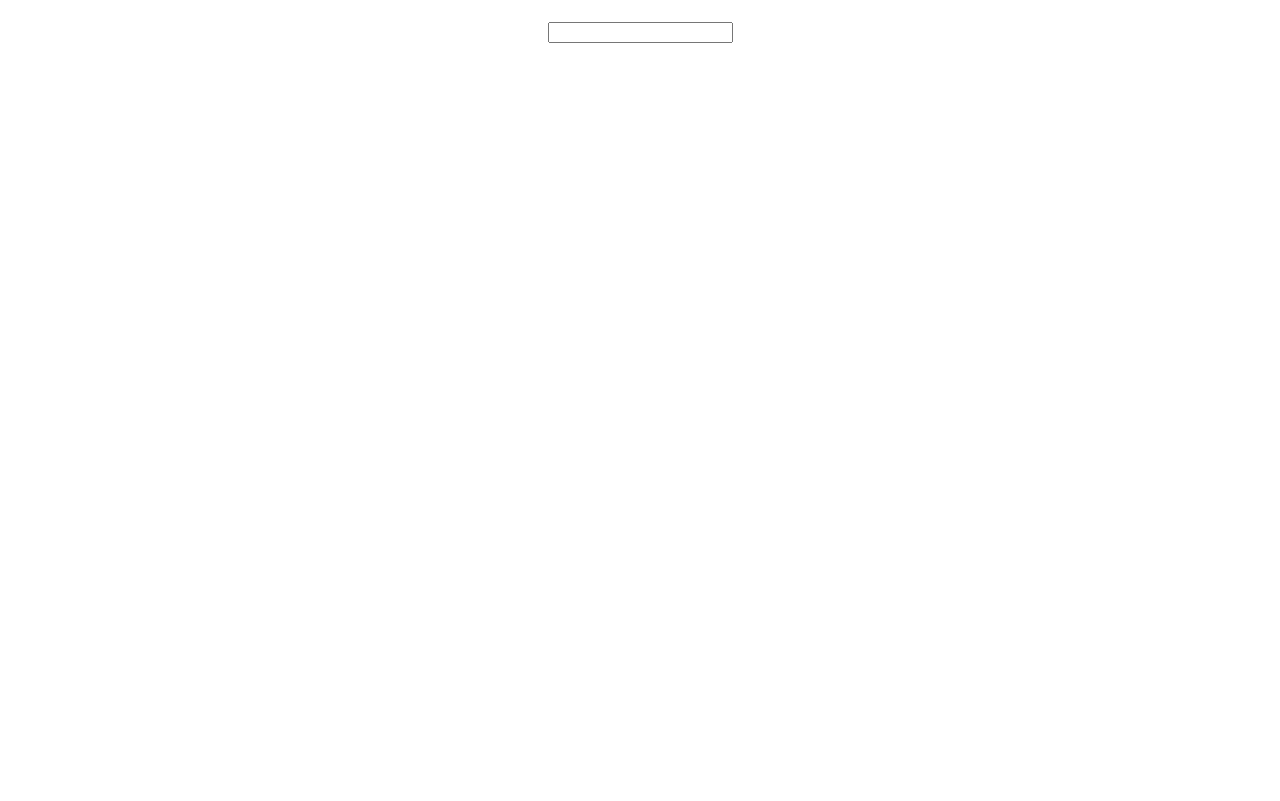
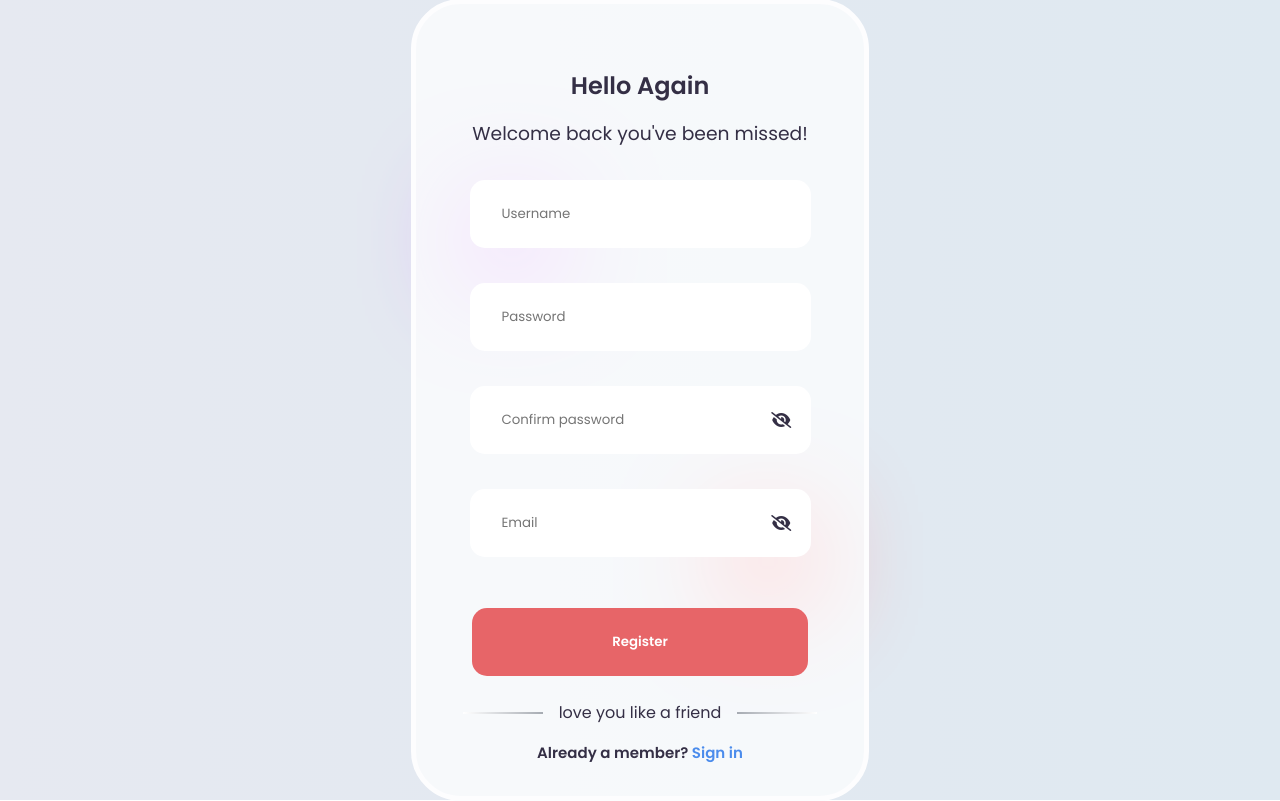
Before and after one commit to quoctrang-le/form, a React (Create React App) app: page / in a window 1280 px wide. Built offline with nearby package versions, Linux system fonts and the light colour scheme.

Commit message:
finish project

```diff
--- a/public/index.html
+++ b/public/index.html
@@ -24,7 +24,17 @@
       work correctly both with client-side routing and a non-root public URL.
       Learn how to configure a non-root public URL by running `npm run build`.
     -->
-    <title>React App</title>
+    <script
+      src="https://kit.fontawesome.com/38d735fc8b.js"
+      crossorigin="anonymous"
+    ></script>
+    <link rel="preconnect" href="https://fonts.googleapis.com" />
+    <link rel="preconnect" href="https://fonts.gstatic.com" crossorigin />
+    <link
+      href="https://fonts.googleapis.com/css2?family=Montserrat:wght@400;500;600;700;800&family=Poppins:wght@300;400;600&display=swap"
+      rel="stylesheet"
+    />
+    <title>Form</title>
   </head>
   <body>
     <noscript>You need to enable JavaScript to run this app.</noscript>
--- a/src/App.css
+++ /dev/null
@@ -1,38 +0,0 @@
-.App {
-  text-align: center;
-}
-
-.App-logo {
-  height: 40vmin;
-  pointer-events: none;
-}
-
-@media (prefers-reduced-motion: no-preference) {
-  .App-logo {
-    animation: App-logo-spin infinite 20s linear;
-  }
-}
-
-.App-header {
-  background-color: #282c34;
-  min-height: 100vh;
-  display: flex;
-  flex-direction: column;
-  align-items: center;
-  justify-content: center;
-  font-size: calc(10px + 2vmin);
-  color: white;
-}
-
-.App-link {
-  color: #61dafb;
-}
-
-@keyframes App-logo-spin {
-  from {
-    transform: rotate(0deg);
-  }
-  to {
-    transform: rotate(360deg);
-  }
-}
--- a/src/App.js
+++ b/src/App.js
@@ -1,15 +1,149 @@
-import logo from "./logo.svg";
+import React from "react";
 import { useState } from "react";
-import "./App.css";
+const App = () => {
+  const [username, setUsername] = useState("");
+  const [password, setPassword] = useState("");
+  const [confirmPassword, setConfirmPassword] = useState("");
+  const [email, setEmail] = useState("");
+  const [iconPw, setIconPw] = useState(false);
+  const [iconPwCf, setIconPwCf] = useState(false);
 
-function App() {
-  const [text, setText] = useState("");
+  const handleSubmit = (e) => {
+    e.preventDefault();
+  };
+
+  const handleEmpty = (e) => {
+    if (!e.target.value) {
+      e.target.className = "current";
+      e.target.placeholder = "This field must be done!";
+    }
+    // password.match("/^(?=.*d)(?=.*[a-z])(?=.*[A-Z])[0-9a-zA-Z]{8,}$/")
+    //   ? setDisplay(false)
+    //   : setDisplay(true);
+  };
+
   return (
-    <div className="App">
-      <h1>{text}</h1>
-      <input onChange={(e) => setText(e.target.value)} />
-    </div>
+    <section className="container">
+      <div className="form__wrapper">
+        <div className="title">
+          <h1>Hello Again</h1>
+          <h3>Welcome back you've been missed!</h3>
+        </div>
+        <form onSubmit={(e) => handleSubmit(e)}>
+          <div className="input__wrapper">
+            <input
+              required="required"
+              name="username"
+              type="text"
+              onBlur={(e) => {
+                handleEmpty(e);
+                setUsername(e.target.value);
+              }}
+              placeholder="Username"
+              onFocus={(e) => {
+                e.target.classList.remove("current");
+                setUsername("");
+              }}
+            />
+            {username.length < 6 && username.length > 0 && (
+              <span className="error">
+                *username must longer than 8 characters
+              </span>
+            )}
+          </div>
+          <div className="input__wrapper">
+            <input
+              required="required"
+              type="password"
+              onBlur={(e) => {
+                handleEmpty(e);
+                setPassword(e.target.value);
+              }}
+              placeholder="Password"
+              onFocus={(e) => {
+                e.target.classList.remove("current");
+                setPassword("");
+              }}
+            />
+            {!password.match(
+              /^(?=.*\d)(?=.*[a-z])(?=.*[A-Z])[0-9a-zA-Z]{8,}$/
+            ) &&
+              password.length > 0 && (
+                <span className="error" style={{ bottom: "-51%" }}>
+                  *Password must containing at least 8 characters, 1 number, 1
+                  upper and 1 lowercase
+                </span>
+              )}
+          </div>
+          <div className="input__wrapper">
+            <input
+              required="required"
+              type={iconPw ? "text" : "password"}
+              onBlur={(e) => {
+                handleEmpty(e);
+                setConfirmPassword(e.target.value);
+              }}
+              placeholder="Confirm password"
+              onFocus={(e) => {
+                e.target.classList.remove("current");
+                setConfirmPassword("");
+              }}
+            />
+            <i
+              onClick={() => setIconPw((prev) => !prev)}
+              className={iconPw ? "fa-solid fa-eye" : "fa-solid fa-eye-slash"}
+            ></i>
+
+            {!confirmPassword !== password && confirmPassword.length > 0 && (
+              <span className="error">*Password does not match</span>
+            )}
+          </div>
+          <div className="input__wrapper">
+            <input
+              required="required"
+              name="email"
+              onBlur={(e) => {
+                handleEmpty(e);
+                setEmail(e.target.value);
+              }}
+              type={iconPwCf ? "text" : "password"}
+              placeholder="Email"
+              onFocus={(e) => {
+                e.target.classList.remove("current");
+                setEmail("");
+              }}
+            />
+            <i
+              onClick={() => setIconPwCf((prev) => !prev)}
+              className={iconPwCf ? "fa-solid fa-eye" : "fa-solid fa-eye-slash"}
+            ></i>
+            {!email
+              .toLowerCase()
+              .match(
+                /^(([^<>()[\]\\.,;:\s@"]+(\.[^<>()[\]\\.,;:\s@"]+)*)|(".+"))@((\[[0-9]{1,3}\.[0-9]{1,3}\.[0-9]{1,3}\.[0-9]{1,3}\])|(([a-zA-Z\-0-9]+\.)+[a-zA-Z]{2,}))$/
+              ) &&
+              email.length > 0 && (
+                <span className="error">*Invalid email address</span>
+              )}
+          </div>
+          <button className="btn" type="submit">
+            Register
+          </button>
+        </form>
+
+        <div className="line">
+          <div></div>
+          <span>love you like a friend</span>
+          <div></div>
+        </div>
+        <h1 className="signin">
+          Already a member? <a>Sign in</a>
+        </h1>
+      </div>
+      <div className="circle1 circle"></div>
+      <div className="circle2 circle"></div>
+    </section>
   );
-}
+};
 
 export default App;
--- a/src/index.css
+++ b/src/index.css
@@ -1,10 +1,152 @@
-body {
-    margin: 0;
-    font-family: -apple-system, BlinkMacSystemFont, 'Segoe UI', 'Roboto', 'Oxygen', 'Ubuntu', 'Cantarell', 'Fira Sans', 'Droid Sans', 'Helvetica Neue', sans-serif;
-    -webkit-font-smoothing: antialiased;
-    -moz-osx-font-smoothing: grayscale;
+* {
+  margin: 0;
+  padding: 0;
+  font-family: "Poppins";
 }
 
-code {
-    font-family: source-code-pro, Menlo, Monaco, Consolas, 'Courier New', monospace;
+.container {
+  width: 100vw;
+  height: 100vh;
+  background: linear-gradient(to right, #e6e9f1, #dfe9f1);
+  display: flex;
+  justify-content: center;
+  align-items: center;
 }
+
+.form__wrapper {
+  min-width: 24rem;
+  min-height: 80vh;
+  background-color: rgba(255, 255, 255, 0.7);
+  backdrop-filter: blur("10px");
+  border-radius: 50px;
+  display: flex;
+  align-items: center;
+  overflow: hidden;
+  color: #342f45;
+  border: 5px solid #fdfdfe;
+  flex-direction: column;
+  text-align: center;
+  padding: 2rem;
+  z-index: 1;
+}
+.title {
+  margin-top: 2rem;
+}
+h3 {
+  font-weight: 500;
+  margin-top: 1rem;
+}
+form {
+  position: relative;
+  margin-top: 2rem;
+  display: flex;
+  flex-direction: column;
+  justify-content: space-between;
+  width: 21rem;
+  height: 31rem;
+}
+.input__wrapper {
+  position: relative;
+  display: flex;
+  justify-content: center;
+}
+.input__wrapper i {
+  cursor: pointer;
+  position: absolute;
+  right: 5%;
+  top: 50%;
+  transform: translateY(-50%);
+}
+input {
+  flex: 1;
+  border: 2px solid transparent;
+  outline: none;
+  color: #342f45;
+  border-radius: 15px;
+  padding: 0 30px;
+  height: 4rem;
+  position: relative;
+  transition: 0.2s;
+  padding-right: 50px;
+}
+
+.btn {
+  display: block;
+  background-color: #e76568;
+  outline: none;
+  border: none;
+  width: 20r;
+  color: white;
+  padding: 1.5rem 0;
+  border-radius: 15px;
+  margin-top: 1rem;
+  cursor: pointer;
+  font-weight: bold;
+}
+
+.circle {
+  border-radius: 100%;
+  position: absolute;
+}
+
+.circle1 {
+  bottom: 30%;
+  box-shadow: 0 0 100px 50px #fc8f91;
+  right: 40%;
+  backdrop-filter: blur(10px);
+}
+
+.circle2 {
+  top: 30%;
+  box-shadow: 0 0 100px 50px #d99bf7;
+  left: 40%;
+  backdrop-filter: blur(10px);
+}
+
+.current::placeholder {
+  color: red;
+}
+.current {
+  border: 2px solid #e76568;
+}
+
+.error {
+  position: absolute;
+  bottom: -32%;
+  color: #e76568;
+  transition: 0.2s;
+  font-size: 12px;
+  text-align: left;
+}
+
+.line {
+  display: flex;
+  justify-content: space-between;
+  align-items: center;
+  margin-top: 1.5rem;
+}
+
+.line div {
+  width: 5rem;
+  height: 2px;
+  background: linear-gradient(to right, #a6abb2, white);
+}
+
+.line span {
+  margin: 0 1rem;
+  color: #342f45;
+}
+
+.line div:first-child {
+  background: linear-gradient(to left, #a6abb2, white);
+}
+.signin {
+  font-size: 15px;
+  margin-top: 1rem;
+}
+
+.signin a {
+  text-decoration: none;
+  color: #4b8cec;
+  cursor: pointer;
+}
--- a/src/index.js
+++ b/src/index.js
@@ -1,8 +1,7 @@
 import React from "react";
 import ReactDOM from "react-dom/client";
+import App from "./App";
 import "./index.css";
-import App from "./App";
-import reportWebVitals from "./reportWebVitals";
 
 const root = ReactDOM.createRoot(document.getElementById("root"));
 root.render(
@@ -10,8 +9,3 @@ root.render(
     <App />
   </React.StrictMode>
 );
-
-// If you want to start measuring performance in your app, pass a function
-// to log results (for example: reportWebVitals(console.log))
-// or send to an analytics endpoint. Learn more: https://bit.ly/CRA-vitals
-reportWebVitals();
--- a/src/reportWebVitals.js
+++ /dev/null
@@ -1,13 +0,0 @@
-const reportWebVitals = onPerfEntry => {
-  if (onPerfEntry && onPerfEntry instanceof Function) {
-    import('web-vitals').then(({ getCLS, getFID, getFCP, getLCP, getTTFB }) => {
-      getCLS(onPerfEntry);
-      getFID(onPerfEntry);
-      getFCP(onPerfEntry);
-      getLCP(onPerfEntry);
-      getTTFB(onPerfEntry);
-    });
-  }
-};
-
-export default reportWebVitals;
```
Also changed, not shown: src/setupTests.js (deleted, +0 -5 lines), src/logo.svg (deleted), 1 other file (tests, documents, lock files or other folders).
